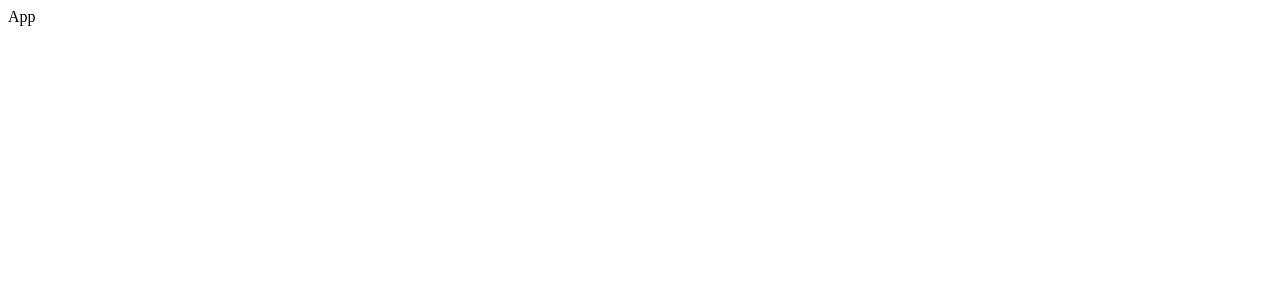
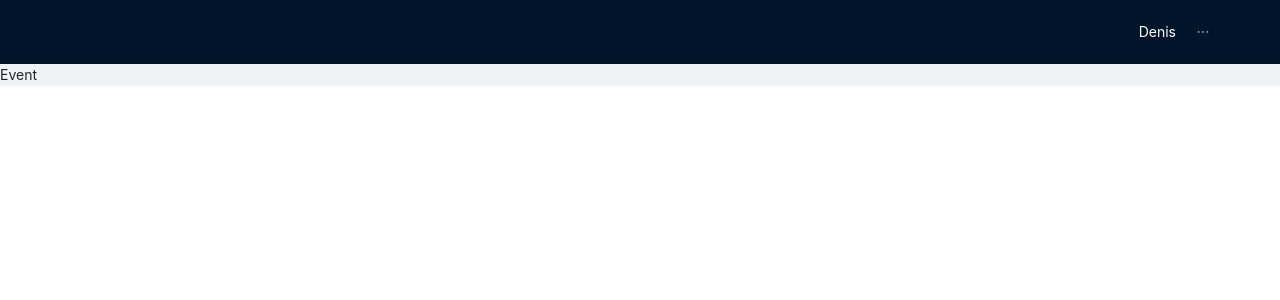
Before and after one commit to Zigomaticus/react-redux-ts-middle, a React (Create React App) app: page / in a window 1280 px wide. Shown: the top 300 px of the page. Built offline with nearby package versions, Linux system fonts and the light colour scheme.

Commit message:
add navbar

```diff
--- a/src/App.css
+++ b/src/App.css
@@ -1,38 +1 @@
-.App {
-  text-align: center;
-}
-
-.App-logo {
-  height: 40vmin;
-  pointer-events: none;
-}
-
-@media (prefers-reduced-motion: no-preference) {
-  .App-logo {
-    animation: App-logo-spin infinite 20s linear;
-  }
-}
-
-.App-header {
-  background-color: #282c34;
-  min-height: 100vh;
-  display: flex;
-  flex-direction: column;
-  align-items: center;
-  justify-content: center;
-  font-size: calc(10px + 2vmin);
-  color: white;
-}
-
-.App-link {
-  color: #61dafb;
-}
-
-@keyframes App-logo-spin {
-  from {
-    transform: rotate(0deg);
-  }
-  to {
-    transform: rotate(360deg);
-  }
-}
+@import "~antd/dist/antd.css";
--- a/src/App.tsx
+++ b/src/App.tsx
@@ -1,8 +1,23 @@
+// Css
+import "./App.css";
+// Libraies
 import React, { FC } from "react";
-import "./App.css";
+// Components
+import AppRouter from "./components/AppRouter";
+import Navbar from "./components/Navbar";
+// Ant
+import { Layout } from "antd";
+const { Content } = Layout;
 
 const App: FC = () => {
-  return <div>App</div>;
+  return (
+    <Layout>
+      <Navbar />
+      <Content>
+        <AppRouter />
+      </Content>
+    </Layout>
+  );
 };
 
 export default App;
--- a/src/components/AppRouter.tsx
+++ b/src/components/AppRouter.tsx
@@ -1,11 +1,38 @@
 // Libraries
 import React, { FC } from "react";
 import { Routes, Route } from "react-router-dom";
+// Pages
+import Login from "../pages/Login";
+import Event from "../pages/Event";
+// Routes
+import { privateRoutes, publicRoutes } from "../routes";
 
 const AppRouter: FC = () => {
   const auth = true;
 
-  return <div>auth</div>;
+  return auth ? (
+    <Routes>
+      {privateRoutes.map((route) => (
+        <Route
+          key={route.path}
+          path={route.path}
+          element={<route.component />}
+        />
+      ))}
+      <Route path="*" element={<Event />} />
+    </Routes>
+  ) : (
+    <Routes>
+      {publicRoutes.map((route) => (
+        <Route
+          key={route.path}
+          path={route.path}
+          element={<route.component />}
+        />
+      ))}
+      <Route path="*" element={<Login />} />
+    </Routes>
+  );
 };
 
 export default AppRouter;
--- /dev/null
+++ b/src/components/Navbar.tsx
@@ -0,0 +1,36 @@
+// Libraries
+import React, { FC } from "react";
+import { useNavigate } from "react-router-dom";
+// Ant
+import { Layout, Menu, Row } from "antd";
+const { Header } = Layout;
+
+const Navbar: FC = () => {
+  const navigate = useNavigate();
+  const auth = true;
+
+  return (
+    <Header>
+      <Row justify="end">
+        {auth ? (
+          <>
+            <div style={{ color: "white" }}>Denis</div>
+            <Menu theme="dark" mode="horizontal" selectable={false}>
+              <Menu.Item onClick={() => console.log("Exit")} key={1}>
+                Exit
+              </Menu.Item>
+            </Menu>
+          </>
+        ) : (
+          <Menu theme="dark" mode="horizontal" selectable={false}>
+            <Menu.Item onClick={() => navigate("/")} key={1}>
+              Login
+            </Menu.Item>
+          </Menu>
+        )}
+      </Row>
+    </Header>
+  );
+};
+
+export default Navbar;
--- a/src/routes/index.ts
+++ b/src/routes/index.ts
@@ -18,7 +18,6 @@ export enum RouteNames {
 export const publicRoutes: IRoute[] = [
   {
     path: RouteNames.LOGIN,
-    exact: true,
     component: Login,
   },
 ];
@@ -26,7 +25,6 @@ export const publicRoutes: IRoute[] = [
 export const privateRoutes: IRoute[] = [
   {
     path: RouteNames.EVENT,
-    exact: true,
     component: Event,
   },
 ];
```
